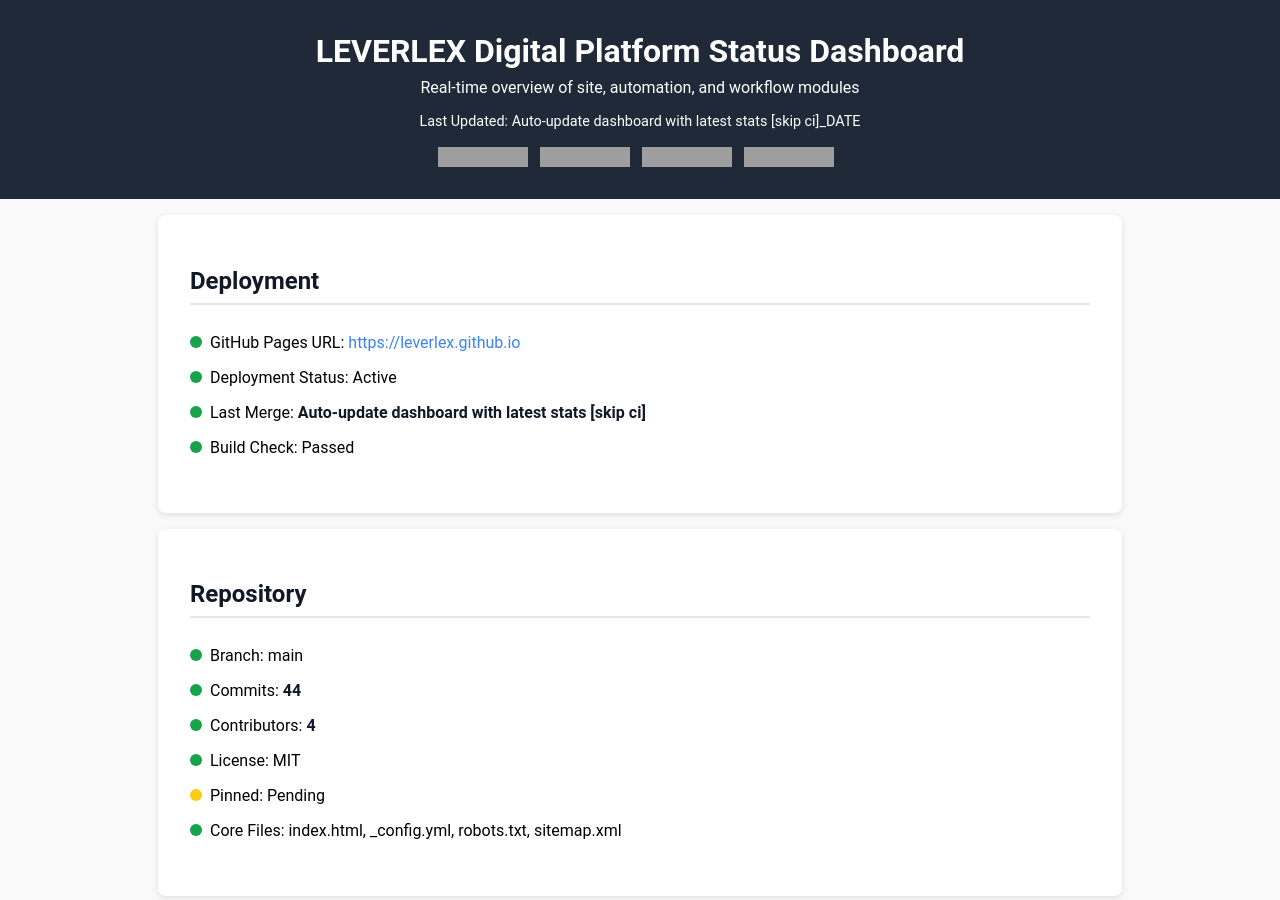
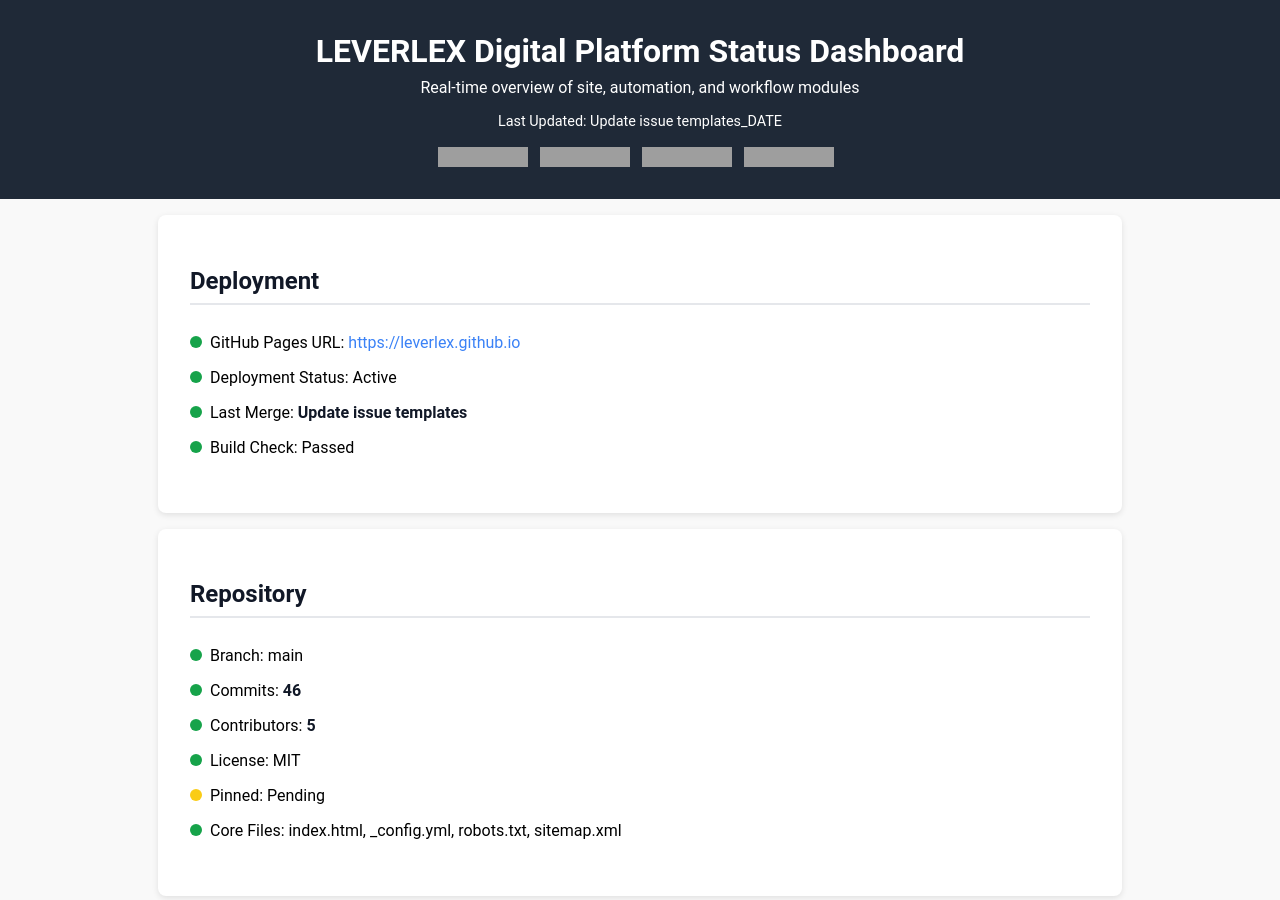
Before and after one commit to LEVERLEX/leverlex.github.io, a Jekyll site: the page dashboard.html, which Jekyll copies as it is, in a window 1280 px wide and 900 px high. Built offline with Jekyll 4.4.1, drawn with Linux system fonts in a browser that asks for light colours; grey boxes are pictures that could not be loaded.

Commit message:
Auto-update dashboard with latest stats [skip ci]

```diff
--- a/dashboard.html
+++ b/dashboard.html
@@ -28,7 +28,7 @@
 <header>
   <h1>LEVERLEX Digital Platform Status Dashboard</h1>
   <p>Real-time overview of site, automation, and workflow modules</p>
-  <p style="font-size: 0.9rem; margin-top: 0.5rem;">Last Updated: Auto-update dashboard with latest stats [skip ci]_DATE</p>
+  <p style="font-size: 0.9rem; margin-top: 0.5rem;">Last Updated: Update issue templates_DATE</p>
   <div class="workflow-badges">
     <img src="https://img.shields.io/badge/status-active-success" alt="Status Badge" class="badge">
     <img src="https://img.shields.io/badge/deployment-github--pages-blue" alt="Deployment Badge" class="badge">
@@ -42,7 +42,7 @@
   <ul>
     <li><span class="status green"></span>GitHub Pages URL: <a href="https://leverlex.github.io" target="_blank">https://leverlex.github.io</a></li>
     <li><span class="status green"></span>Deployment Status: Active</li>
-    <li><span class="status green"></span>Last Merge: <span class="stat-value">Auto-update dashboard with latest stats [skip ci]</span></li>
+    <li><span class="status green"></span>Last Merge: <span class="stat-value">Update issue templates</span></li>
     <li><span class="status green"></span>Build Check: Passed</li>
   </ul>
 </section>
@@ -51,8 +51,8 @@
   <h2>Repository</h2>
   <ul>
     <li><span class="status green"></span>Branch: main</li>
-    <li><span class="status green"></span>Commits: <span class="stat-value" id="commit-count">44</span></li>
-    <li><span class="status green"></span>Contributors: <span class="stat-value" id="contributor-count">4</span></li>
+    <li><span class="status green"></span>Commits: <span class="stat-value" id="commit-count">46</span></li>
+    <li><span class="status green"></span>Contributors: <span class="stat-value" id="contributor-count">5</span></li>
     <li><span class="status green"></span>License: MIT</li>
     <li><span class="status yellow"></span>Pinned: Pending</li>
     <li><span class="status green"></span>Core Files: index.html, _config.yml, robots.txt, sitemap.xml</li>
```
